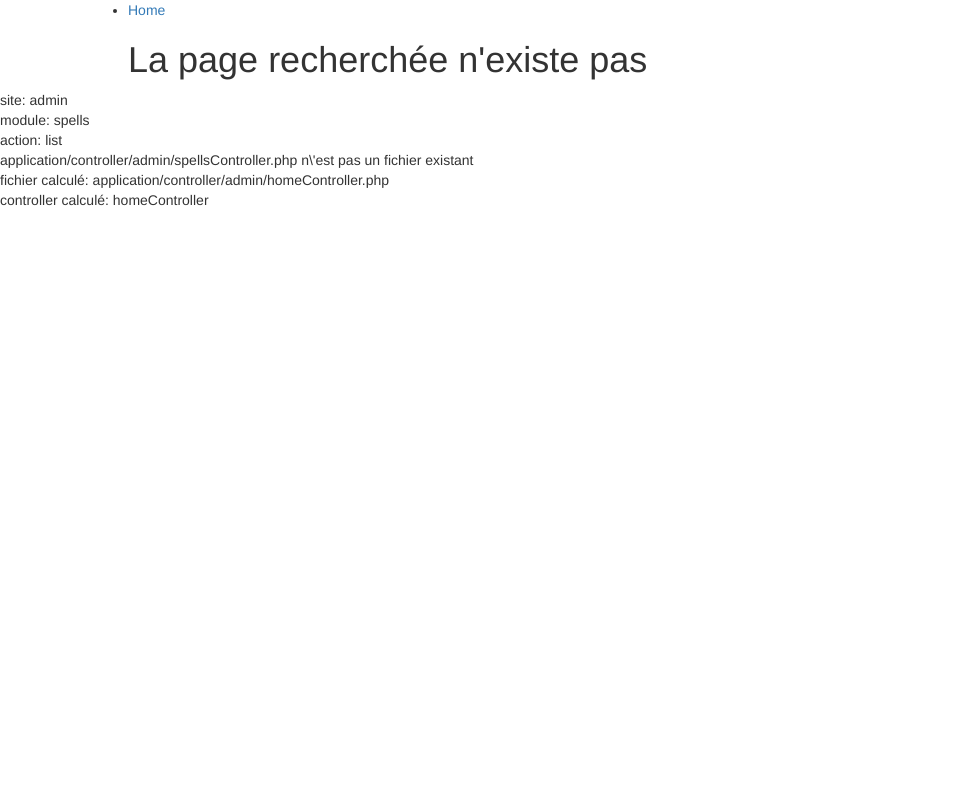
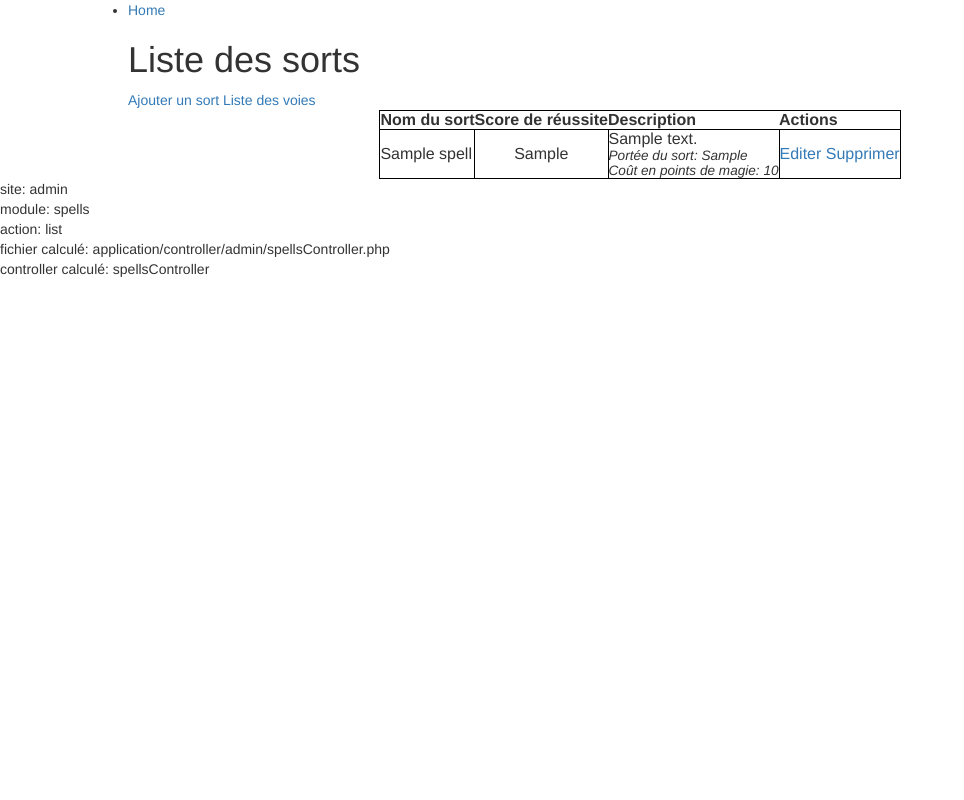
Before and after one commit to Patatozor/roling, a PHP site: page /roling/admin/spells/list in a window 1280 px wide. Shown: the whole page, without its empty margins (0-964 px from the left). Run offline with PHP 8.4, Linux system fonts and the light colour scheme; tables that the repository leaves empty or names only in its code hold one stand-in row (values such as "Sample post"); some libraries are stand-ins or nearby versions.

Commit message:
Ajout des sorts

```diff
--- a/application/assets/css/admin.css
+++ b/application/assets/css/admin.css
@@ -54,3 +54,12 @@
             width: 100%;
             height: auto;
         }
+
+        .small {
+            font-size: 75%;
+            font-style: italic;
+        }
+
+        .align-center {
+            text-align: center;
+        }
--- a/application/controller/admin/skillsController.php
+++ b/application/controller/admin/skillsController.php
@@ -5,12 +5,12 @@ class skillsController extends AdminController
 	const VIEWDIR = self::BASEDIR.'skills/';
 
     public function list(){
-        $this->_view->setTitle('Liste des sorts');
+        $this->_view->setTitle('Liste des compétences');
         $this->_view->loadPage('admin/skills/list.php');
     }
 
     public function add(){
-    	$this->_view->setTitle('Ajouter un nouveau sort');
+    	$this->_view->setTitle('Ajouter une nouvelle compétence');
     	$data = [];
     	$data['voies'] = $this->_model->getAllVoies();
     	$this->_view->loadPage(self::VIEWDIR.'add.php', $data);
--- /dev/null
+++ b/application/controller/admin/spellsController.php
@@ -0,0 +1,66 @@
+<?php
+
+class spellsController extends AdminController
+{
+	const VIEWDIR = self::BASEDIR.'spells/';
+
+    public function list(){
+        $this->_view->setTitle('Liste des sorts');
+    	$data = $this->_model->getAll();
+        $this->_view->loadPage('admin/spells/list.php', $data);
+    }
+
+    public function add(){
+    	$this->_view->setTitle('Ajouter un nouveau sort');
+    	$this->_view->loadPage(self::VIEWDIR.'add.php');
+    }
+
+    public function edit($id)
+    {
+    	$data = $this->_model->show($id);
+    	$this->_view->setTitle('Edition du sort '.$data['label']);
+    	$this->_view->loadPage('admin/spells/edit.php', $data);
+    }
+
+    public function save(){
+    	if (isset($_POST['id']) && $_POST['id'] > 0)
+			{
+				$update = $this->_model->update($_POST['id'], $_POST['label'], $_POST['description'], $_POST['cost'], $_POST['range'], $_POST['difficulty']);
+				if ($update > 0)
+				{
+					header("Location: edit/".$_POST['id']);
+				}
+				else
+				{
+					$this->_view->setTitle('Erreur enregistrement'. $_POST['label']);
+					$this->_view->loadPage(self::VIEWDIR.'edit.php',$e);
+				}
+			}
+			else
+			{
+				$insert = $this->_model->insert($_POST['label'], $_POST['description'], $_POST['cost'], $_POST['range'], $_POST['difficulty']);
+				if ($insert > 0)
+				{
+					header("Location: list");
+				}
+				else
+				{
+					$this->_view->setTitle('Erreur nouveau sort');
+					$this->_view->loadPage(self::VIEWDIR.'add.php',$e);
+				}
+			}
+    }
+
+    public function delete($id)
+    {
+    	if ($this->_model->delete($id))
+    	{
+    		header("Location: ../list");
+    	}
+    	else
+		{
+			$this->_view->setTitle('Erreur suppression sort');
+			$this->_view->loadPage(self::VIEWDIR.'list.php',$e);
+		}
+    }
+}
--- /dev/null
+++ b/application/model/spellsModel.php
@@ -0,0 +1,90 @@
+<?php
+
+class spellsModel extends CoreModel
+{
+	public function getAll()
+	{
+		$select = $this->_db->prepare('SELECT * FROM spells ORDER BY label ASC;');
+		$select -> execute();
+		return $select -> fetchAll();
+	}
+
+	public function show($id)
+	{
+		return $this->readOneFromTable('spells',$id);
+	}
+
+	public function insert($label,$description, $cost, $range, $difficulty)
+	{
+		try
+		{
+			$insert = $this->_db -> prepare('INSERT INTO spells (label, description, cost, casting_range, difficulty)
+				VALUES (:label, :description, :cost, :range, :difficulty)');
+
+			$insert -> bindValue(':label', $label, PDO::PARAM_STR);
+			$insert -> bindValue(':description', $description, PDO::PARAM_STR);
+			$insert -> bindValue(':cost', $cost, PDO::PARAM_STR);
+			$insert -> bindValue(':range', $range, PDO::PARAM_STR);
+			$insert -> bindValue(':difficulty', $difficulty, PDO::PARAM_STR);
+
+			$insert -> execute();
+			return $this->_db->lastInsertId();
+		}
+		catch (CustomException $e)
+		{
+			return 0;
+		}
+	}
+
+	public function link_voie_spell($idskill, $idvoie, $rank)
+	{
+		try {
+			$insert = $this->_db -> prepare('INSERT INTO skill_has_voies (id_skill, id_voie, rank)
+				VALUES (:id_skill, :id_voie, :rank)');
+			$insert -> bindValue(':id_skill', $idskill, PDO::PARAM_INT);
+			$insert -> bindValue(':id_voie', $idvoie, PDO::PARAM_INT);
+			$insert -> bindValue(':rank', $rank, PDO::PARAM_INT);
+
+			$insert -> execute();
+			return true;
+		}
+		catch (CustomException $e)
+		{
+			return false;
+		}
+	}
+
+	public function update($id, $label,$description, $cost, $range, $difficulty)
+	{
+		try
+		{
+			$update = $this->_db -> prepare('UPDATE spells SET label = :label, cost = :cost, description = :description, casting_range = :range, difficulty = :difficulty WHERE id = :id');
+			$update -> bindValue(':id', $id, PDO::PARAM_INT);
+			$update -> bindValue(':label', $label, PDO::PARAM_STR);
+			$update -> bindValue(':cost', $cost, PDO::PARAM_STR);
+			$update -> bindValue(':description', $description, PDO::PARAM_STR);
+			$update -> bindValue(':range', $range, PDO::PARAM_STR);
+			$update -> bindValue(':difficulty', $difficulty, PDO::PARAM_STR);
+			$update -> execute();
+			return true;
+		}
+		catch (CustomException $e)
+		{
+			return false;
+		}
+	}
+
+	public function delete($id)
+	{
+		try {
+			$delete = $this->_db->prepare('DELETE FROM spells WHERE id = :id');
+			$delete->bindValue(':id', $id, PDO::PARAM_INT);
+			$delete->execute();
+			return true;
+		}
+		catch (CustomException $e)
+		{
+			return false;
+		}
+	}
+}
--- a/application/view/admin/home/home.php
+++ b/application/view/admin/home/home.php
@@ -2,5 +2,6 @@
 
 <a href="<?php echo HOST_ADMIN ?>voies/list">Voies</a><br/>
 <a href="<?php echo HOST_ADMIN ?>skills/list">Skills</a><br/>
+<a href="<?php echo HOST_ADMIN ?>spells/list">Sorts</a><br/>
 <a href="<?php echo HOST_ADMIN ?>char/list">Personnages</a><br/>
 <a href="<?php echo HOST_PUBLIC ?>rules/create_char">Créer un personnage</a>
--- /dev/null
+++ b/application/view/admin/spells/list.php
@@ -0,0 +1,20 @@
+<h1>Liste des sorts</h1>
+<a href="add">Ajouter un sort</a>
+<a href="../voies/list">Liste des voies</a>
+
+<table>
+	<tr>
+		<th>Nom du sort</th>
+		<th>Score de réussite</th>
+		<th>Description</th>
+		<th>Actions</th>
+	</tr>
+	<?php foreach($this->_data as $spell) { ?>
+		<tr>
+			<td><?php echo $spell['label']; ?></td>
+			<td class="align-center"><?php echo $spell['difficulty']; ?></td>
+			<td><?php echo $spell['description']; ?><br/><span class="small">Portée du sort: <?php echo $spell['casting_range']; ?><br />Coût en points de magie: <?php echo $spell['cost']; ?></span></td>
+			<td><a href="edit/<?php echo $spell['id']; ?>">Editer</a> <a href="delete/<?php echo $spell['id']; ?>">Supprimer</a></td>
+		</tr>
+	<?php } ?>
+</table>
--- a/core/CoreModel.php
+++ b/core/CoreModel.php
@@ -19,7 +19,7 @@ class CoreModel extends Core
 							PDO::ATTR_ERRMODE => PDO::ERRMODE_EXCEPTION);
 			$this->_db = new PDO($this->_dns, DBLOGIN, DBPW, $option);
 		}
-		catch(Exception $e)
+		catch(PDOException $e)
 		{
 			die($e -> getMessage());
 		}
```
Also changed, not shown: application/view/admin/spells/add.php (added, +16 -0 lines), application/view/admin/spells/edit.php (added, +18 -0 lines).
